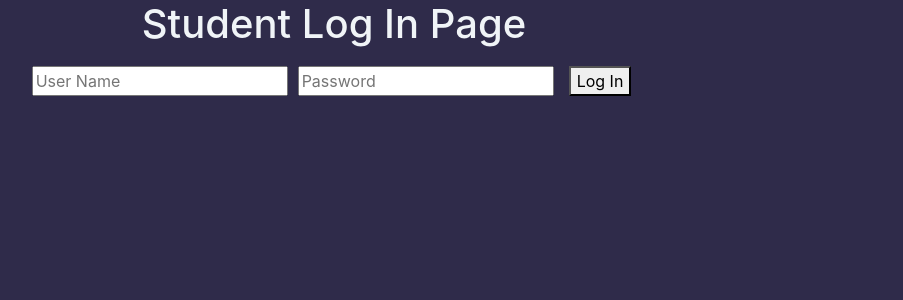
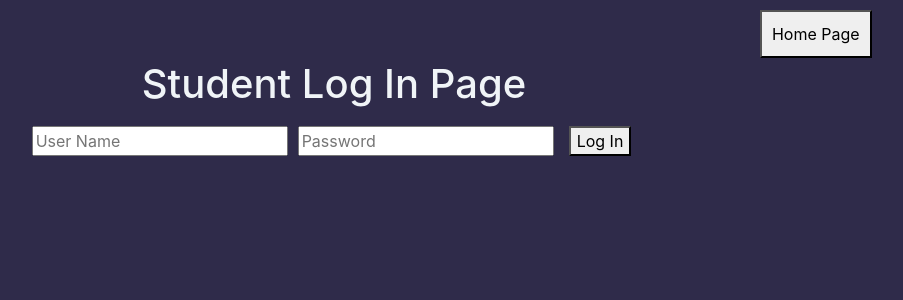
Before and after one commit to aaronw4/helpTicket, a React (Create React App) app in the folder dev-desk/: page /studentLogin in a window 1280 px wide. Shown: the top 300 px of the page, without its empty margins (306-1209 px from the left). Built offline with nearby package versions, Linux system fonts and the light colour scheme; the HTML template or start-up script is replaced by a standard one.

Commit message:
Added links to home page

```diff
--- a/dev-desk/src/App.css
+++ b/dev-desk/src/App.css
@@ -9,6 +9,10 @@ body {
 }
 .welcome, .loginHeader, .header {
   color: #F0F4F7;
+}
+.pageTitle {
+  padding-top: 60px;
+  width: 100%;
 }
 .loginInput {
   margin: 5px;
@@ -45,3 +49,9 @@ body {
 .ticketButton {
   margin: 5px;
 }
+.homeButton {
+  float: right;
+  margin-right: 8%;
+  margin-top: 10px;
+  padding: 10px;
+}
--- a/dev-desk/src/Components/loginHelper.js
+++ b/dev-desk/src/Components/loginHelper.js
@@ -42,10 +42,18 @@ class LoginHelper extends React.Component {
             })
     };
 
+    backToHomePage = e => {
+        e.preventDefault();
+        window.location='/'
+      }
+
     render(){
         return(
             <div>
-                <h1 className="loginHeader">Helper Log In Page</h1>
+                <div>
+                    <button onClick={this.backToHomePage} className='homeButton'>Home Page</button>
+                </div>
+                <h1 className="loginHeader pageTitle">Helper Log In Page</h1>
 
                 <form onSubmit={this.login}>
                     <input
--- a/dev-desk/src/Pages/studentLogin.js
+++ b/dev-desk/src/Pages/studentLogin.js
@@ -42,10 +42,18 @@ login = e => {
           })
   };
 
+  backToHomePage = e => {
+    e.preventDefault();
+    window.location='/'
+  }
+
   render() {
     return (
       <div className="base-container" ref={this.props.containerRef}>
-        <h1 className="loginHeader">Student Log In Page</h1>
+      <div>
+          <button onClick={this.backToHomePage} className='homeButton'>Home Page</button>
+      </div>
+        <h1 className="loginHeader pageTitle">Student Log In Page</h1>
 
         <div className="content">
 
--- a/dev-desk/src/Pages/studentRegister.js
+++ b/dev-desk/src/Pages/studentRegister.js
@@ -31,10 +31,19 @@ export class studentRegister extends React.Component {
       .catch(err => console.log(err))
   }
 
+  backToHomePage = e => {
+    e.preventDefault();
+    window.location='/'
+  }
+
   render() {
     return (
       <div className="base-container" ref={this.props.containerRef}>
-        <h1 className="header">Student Register</h1>
+        <div>
+            <button onClick={this.backToHomePage} className='homeButton'>Home Page</button>
+        </div>
+        <div>
+          <h1 className="header pageTitle">Student Register Page</h1>
           <p className='header'>Select a user name and a password.</p>
 
           <div className="form">
@@ -60,6 +69,7 @@ export class studentRegister extends React.Component {
               </button>
             </div>
           </div>
+        </div>
         {this.state.hitSubmit === true ?
         <Loader
           type="Oval"
```
Lines whose indentation alone changed are shown as unchanged.
